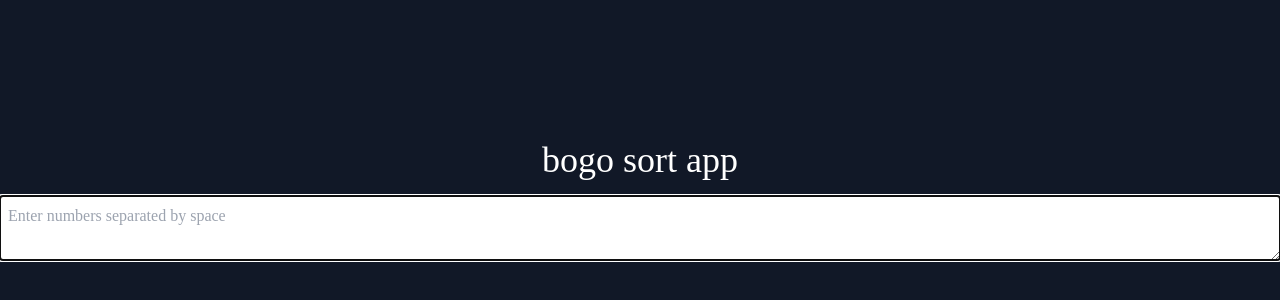
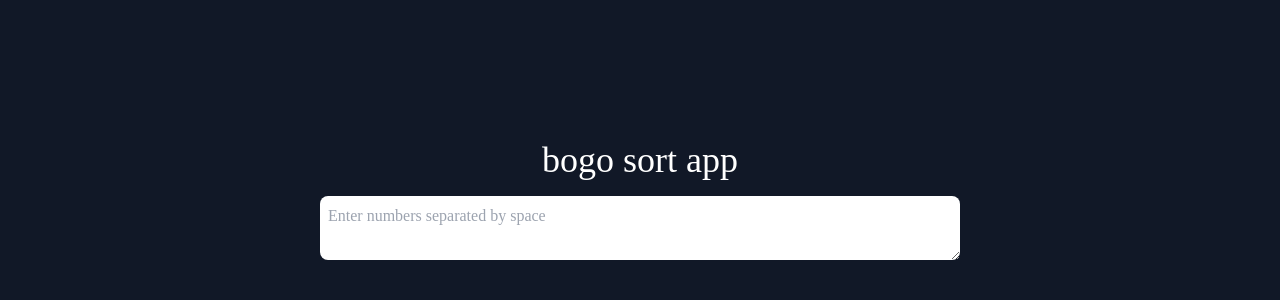
Before and after one commit to ShlokBharadwaj/bogo-sort-app, a React (Vite) app: page / in a window 1280 px wide. Shown: the part 192-492 px from the top of the page. Built offline with nearby package versions, Linux system fonts and the light colour scheme.

Commit message:
Update: Width, Border radius of textarea and divs containing numbers

```diff
--- a/src/App.jsx
+++ b/src/App.jsx
@@ -51,7 +51,7 @@ function App() {
     <div className="min-h-screen flex flex-col items-center justify-center bg-gray-900 text-white font-pacifico">
       <div className="text-4xl mb-4">bogo sort app</div>
       <textarea
-        className="w-full h-16 p-2 mb-4 border-red-500 focus:border-blue-500 transition-all duration-300"
+        className="w-1/2 h-16 p-2 mb-4 transition-all duration-300 focus:outline-none rounded-lg"
         placeholder="Enter numbers separated by space"
         onChange={handleInputChange} autoFocus
       ></textarea>
@@ -63,7 +63,7 @@ function App() {
           return (
             <div
               key={index}
-              className={`w-8 h-8 border ${sorted ? 'border-green-500' : 'border-red-500'} transition-all duration-300`}
+              className={`w-14 h-14 border ${sorted ? 'border-green-500' : 'border-red-500'} transition-all duration-300 pl-5 pt-4 rounded-lg`}
             >
               {element}
             </div>
```
